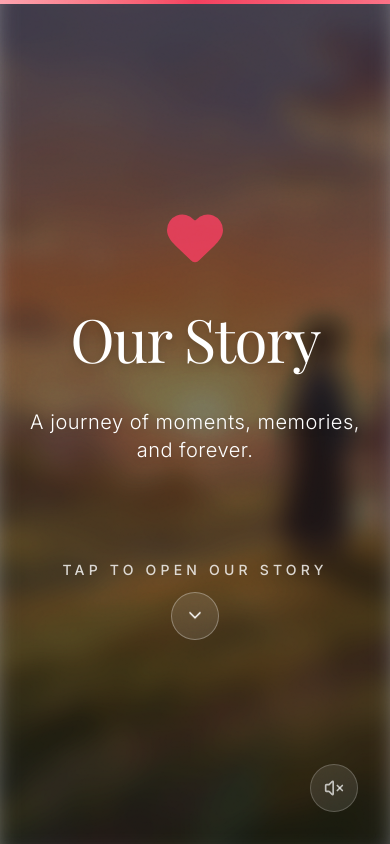
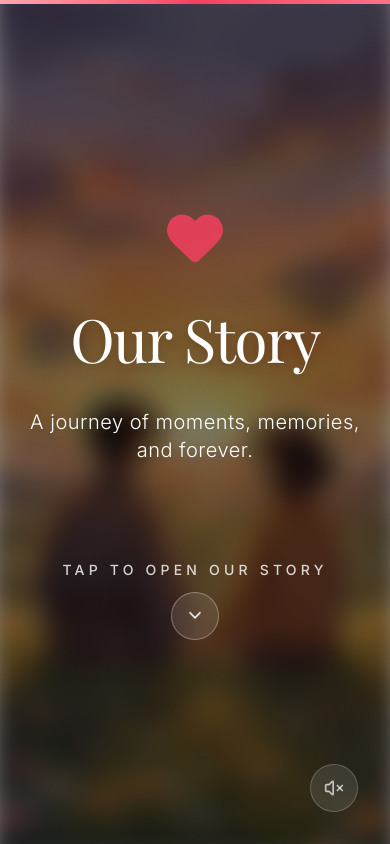
Before and after one commit to arunabha369/forever-us-template-one, a Next.js app: page / in a window 390 px wide. Built offline with nearby package versions, Linux system fonts and the light colour scheme; a web font is replaced by a local one.

Commit message:
feat: Add mobile-optimized hero image support

```diff
--- a/src/components/sections/OpeningScene.tsx
+++ b/src/components/sections/OpeningScene.tsx
@@ -26,6 +26,8 @@ export default function OpeningScene({ onStart, title, subtitle }: OpeningSceneP
         <section className="relative h-screen w-full flex flex-col items-center justify-center overflow-hidden">
             {/* Background Layer with Reveal Effect */}
             <div className="absolute inset-0 z-0">
+                {/* Desktop Image */}
+                <div className="hidden md:block w-full h-full relative">
                     <Image
                         src="/images/hero.png"
                         alt="Our Story"
@@ -36,6 +38,21 @@ export default function OpeningScene({ onStart, title, subtitle }: OpeningSceneP
                         }}
                         priority
                     />
+                </div>
+
+                {/* Mobile Image */}
+                <div className="block md:hidden w-full h-full relative">
+                    <Image
+                        src="/images/hero-mobile.png"
+                        alt="Our Story"
+                        fill
+                        className="object-cover transition-all duration-[2000ms] ease-in-out scale-105"
+                        style={{
+                            filter: isRevealed ? "blur(0px) brightness(1)" : "blur(12px) brightness(0.6)"
+                        }}
+                        priority
+                    />
+                </div>
                 <div className="absolute inset-0 bg-black/30 mix-blend-overlay" />
             </div>
 
```
Also changed, not shown: public/images/hero-mobile.png (added). Lines whose indentation alone changed are shown as unchanged.
